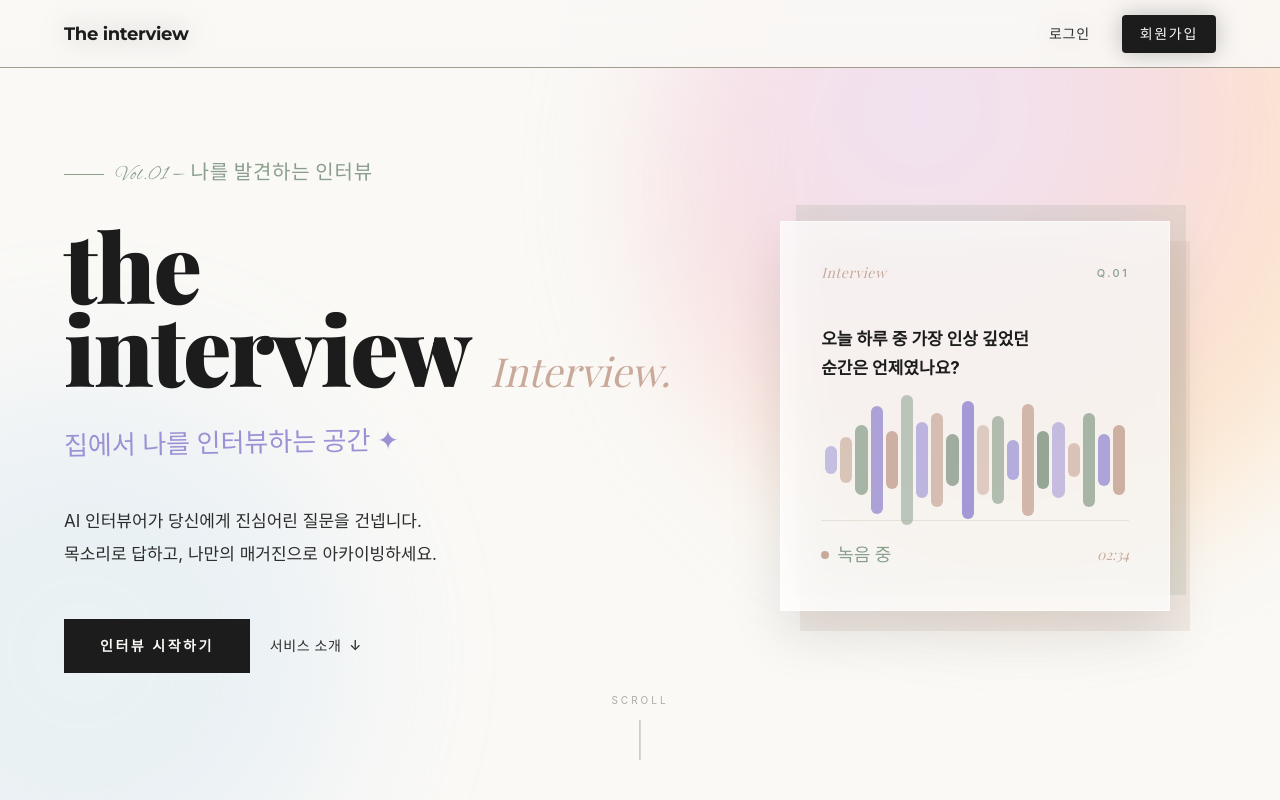
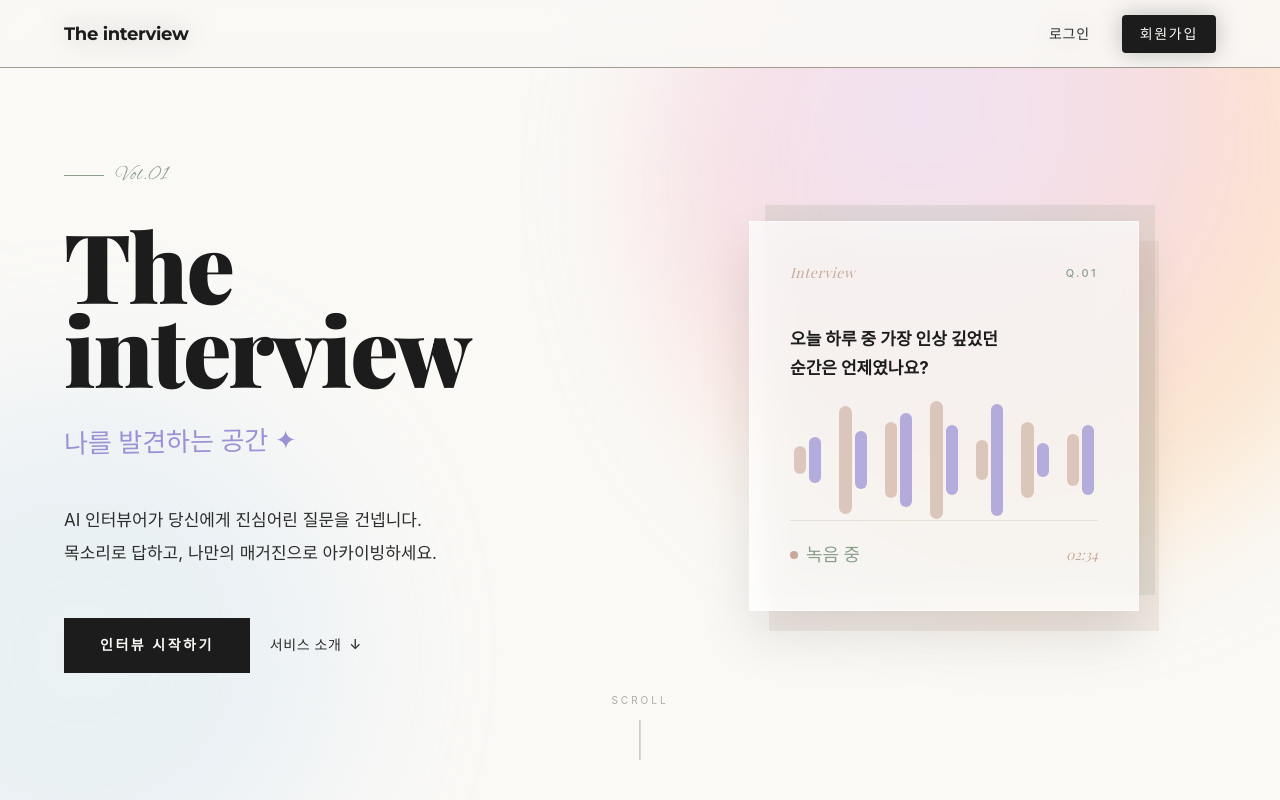
Before and after one commit to wynsumhi/the-interview, a Next.js app in the folder fe/: page / in a window 1280 px wide. Shown: the top 800 px of the page. Built offline with nearby package versions, Linux system fonts and the light colour scheme; a web font is replaced by a local one.

Commit message:
S14P21A307-346 style: 웨이브폼 색상을 blush·lavender 2톤으로 정리

```diff
--- a/fe/src/components/intro/IntroSection.tsx
+++ b/fe/src/components/intro/IntroSection.tsx
@@ -1,8 +1,11 @@
 import Link from "next/link";
 import styles from "./IntroSection.module.css";
 
-const WAVE_HEIGHTS = [28, 46, 70, 108, 58, 130, 76, 94, 52, 118, 70, 88, 40, 112, 58, 76, 34, 94, 52, 70];
-const WAVE_COLORS = ["#9b91d4", "#c9a99a", "#8a9e8c"];
+const WAVE_HEIGHTS = [
+  28, 46, 70, 108, 58, 130, 76, 94, 52, 118, 70, 88, 40, 112, 58, 76, 34, 94,
+  52, 70,
+];
+const WAVE_COLORS = ["#c9a99a", "#9b91d4"];
 
 export default function IntroSection() {
   return (
@@ -12,21 +15,19 @@ export default function IntroSection() {
 
       <div className={styles.container}>
         <div className={styles.grid}>
-
           {/* 텍스트 */}
           <div>
             <div className={styles.eyebrow}>
               <span className={styles.eyebrowLine} />
-              <span className={styles.eyebrowText}>Vol.01 — 나를 발견하는 인터뷰</span>
+              <span className={styles.eyebrowText}>Vol.01</span>
             </div>
 
-            <h1 className={styles.h1}>the</h1>
+            <h1 className={styles.h1}>The</h1>
             <div className={styles.h1Row}>
               <h1 className={styles.h1}>interview</h1>
-              <span className={styles.h1Accent}>Interview.</span>
             </div>
 
-            <p className={styles.handwriting}>집에서 나를 인터뷰하는 공간 ✦</p>
+            <p className={styles.handwriting}>나를 발견하는 공간 ✦</p>
 
             <p className={styles.body}>
               AI 인터뷰어가 당신에게 진심어린 질문을 건넵니다.
@@ -71,7 +72,7 @@ export default function IntroSection() {
                         height: `${h}px`,
                         background: WAVE_COLORS[i % 3],
                         animationDelay: `${i * 0.075}s`,
-                        opacity: 0.55 + (i % 5) * 0.09,
+                        opacity: 0.6 + (i % 3) * 0.13,
                       }}
                     />
                   ))}
```
